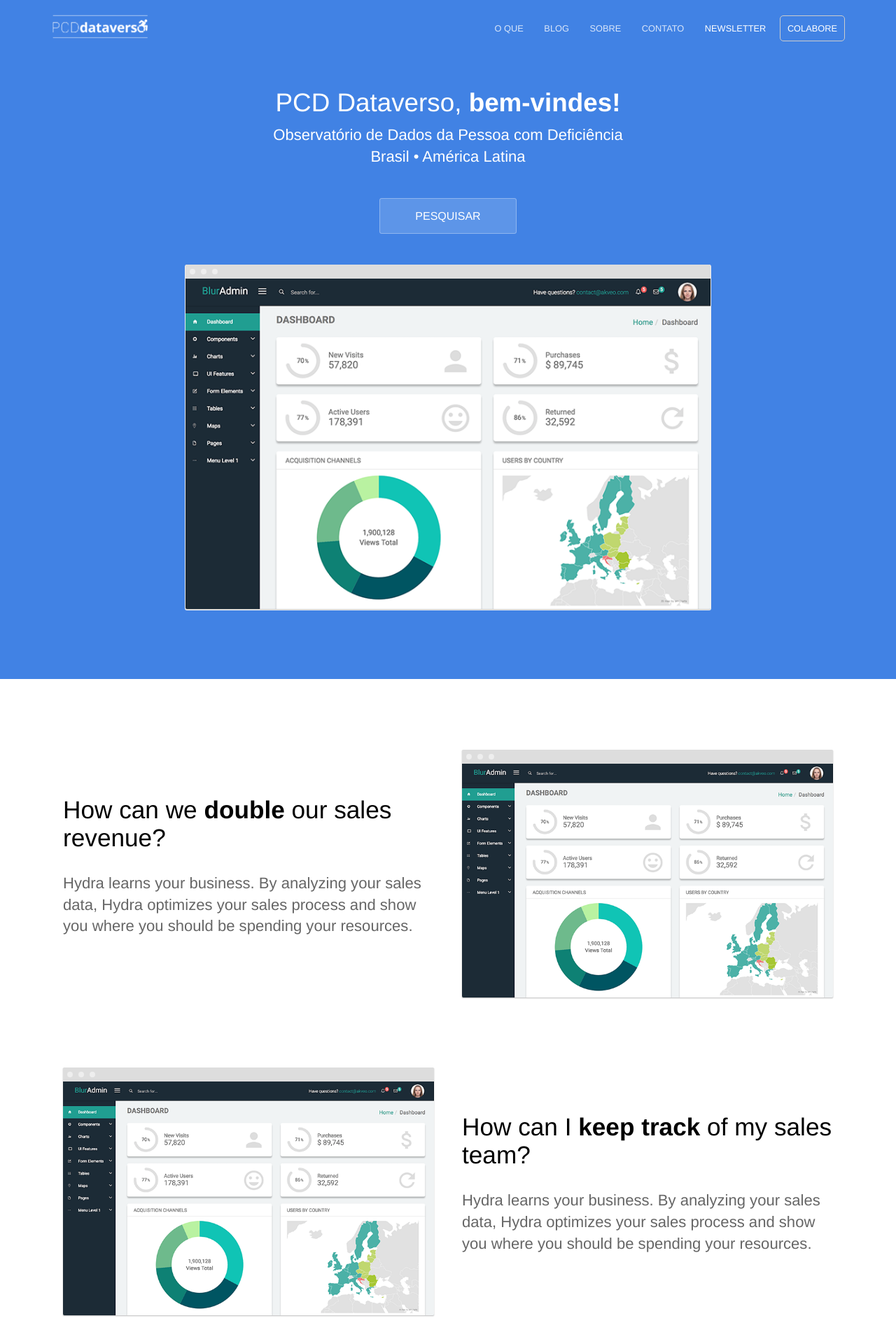
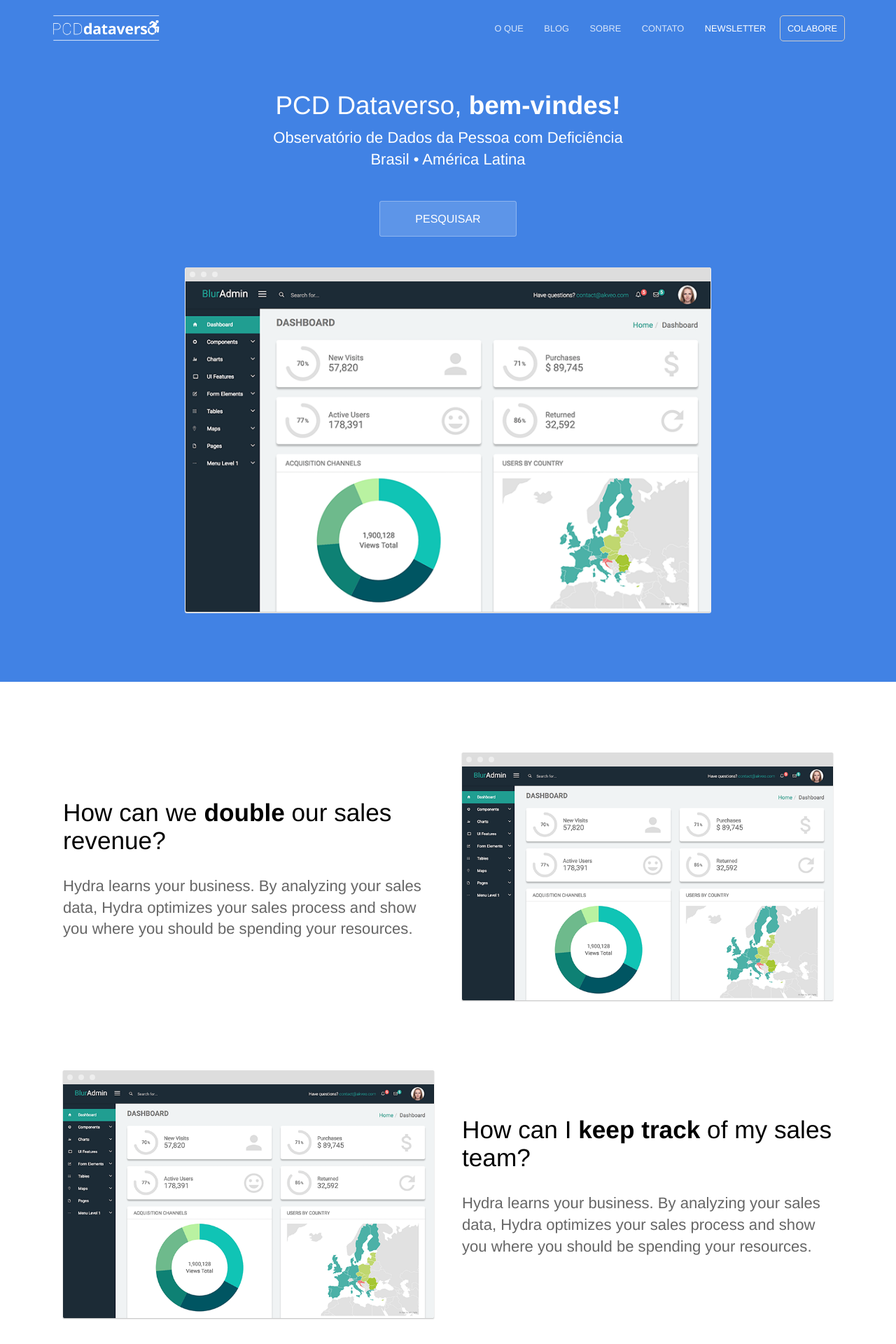
Before and after one commit to jornalistainclusivo/pcd.dataverso.org, a Jekyll site: the page built from index.html, in a window 1280 px wide. Shown: the top 1920 px of the page at 70% size. Built offline with Jekyll 4.4.1, drawn with Linux system fonts in a browser that asks for light colours.

Commit message:
size logo final

```diff
--- a/_layouts/default.html
+++ b/_layouts/default.html
@@ -23,7 +23,7 @@
 	<body>
 		<header>
 			<div class="container">
-				<div class="company-name"><a href="{{ site.baseurl }}/"><img src="{{ site.baseurl }}/images/logo.png" alt="Logo PcD Dataverso" width="105" height="36" /></a></div>
+				<div class="company-name"><a href="{{ site.baseurl }}/"><img src="{{ site.baseurl }}/images/logo.png" alt="Logo PcD Dataverso" width="115" height="40" /></a></div>
 				{% include navigation.html %}
 			</div>
 		</header>
```
